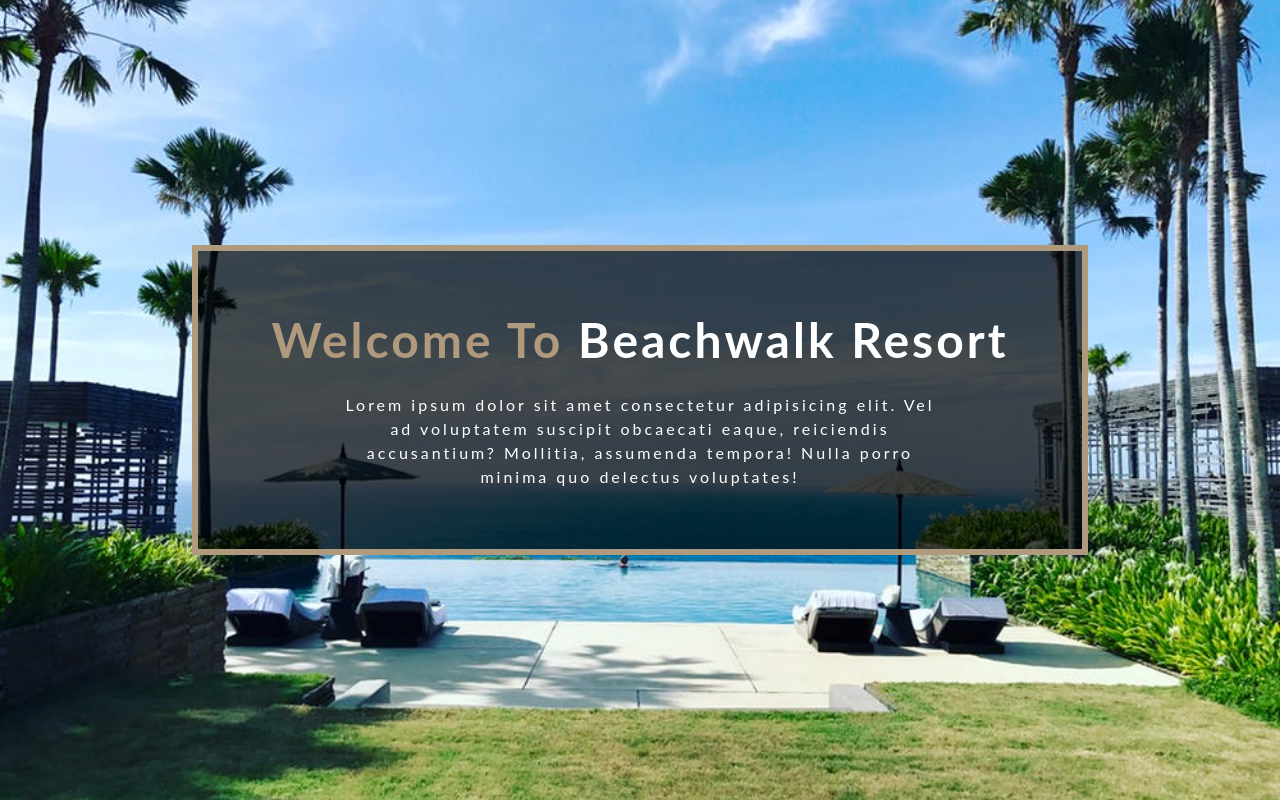
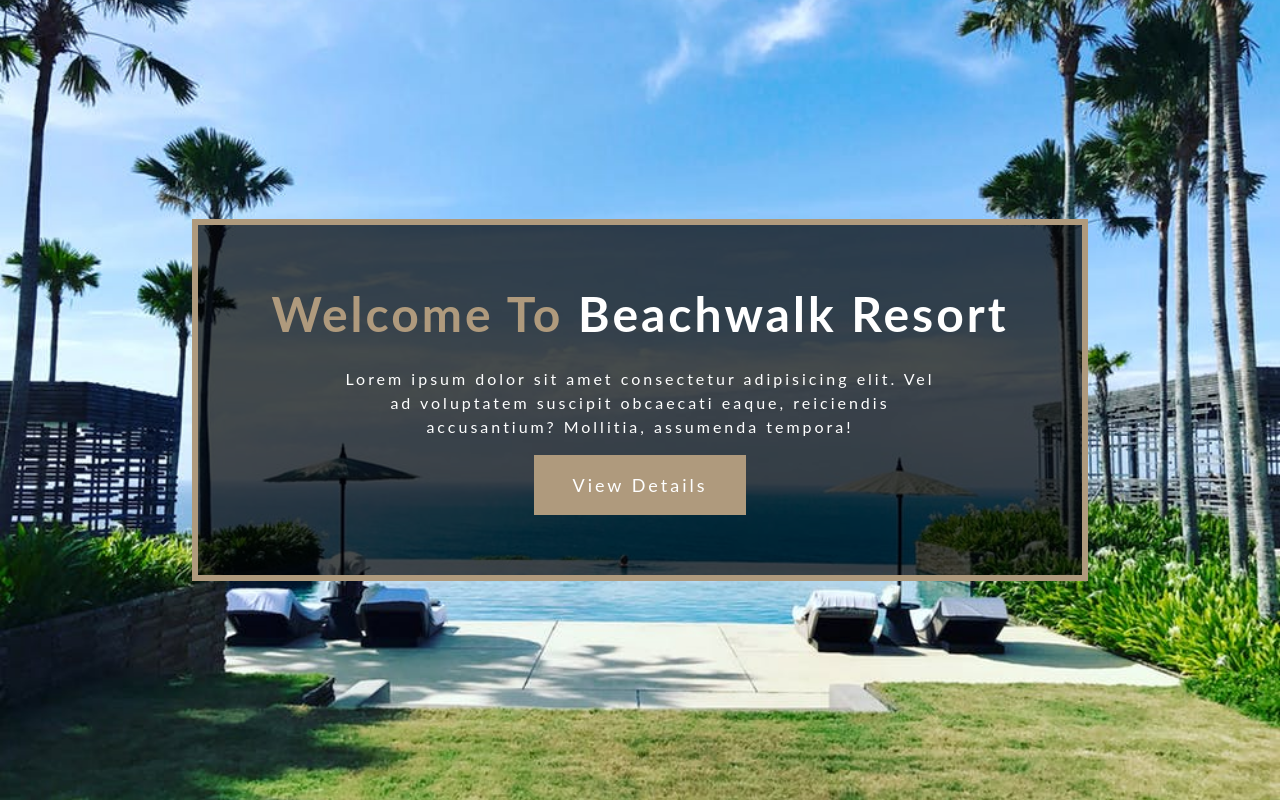
Before and after one commit to juliasut/beachwalk_resort, a React (Create React App) app: page / in a window 1280 px wide. Built offline with nearby package versions, Linux system fonts and the light colour scheme; the HTML template or start-up script is replaced by a standard one.

Commit message:
Create primary button styled component

```diff
--- a/src/components/globals/Banner.js
+++ b/src/components/globals/Banner.js
@@ -68,11 +68,11 @@ const BannerWrapper = styled(Banner)`
     }`}
 
   h1 {
-    ${fadeIn("100%", "-10", "0")}
+    ${fadeIn('100%', '-10', '0')}
   }
 
   .info {
-    ${fadeIn("-100%", "-10", "0")}
+    ${fadeIn('-100%', '-10', '0')}
   }
 `;
 
--- /dev/null
+++ b/src/components/globals/Buttons.js
@@ -0,0 +1,29 @@
+import styled from 'styled-components';
+import {
+  setColor,
+  setRem,
+  setLetterSpacing,
+  setFont,
+  setBorder,
+  setTransition,
+} from '../../styles';
+
+export const PrimaryBtn = styled.button`
+  display: inline-block;
+  background: ${setColor.primaryColor};
+  color: ${setColor.mainWhite};
+  text-transform: capitalize;
+  font-size: ${setRem(18)};
+  ${setFont.main};
+  padding: ${setRem(17)} ${setRem(36)};
+  ${setBorder({ color: setColor.primaryColor })};
+  ${setLetterSpacing(3)};
+  ${setTransition()};
+  &:hover {
+    background: transparent;
+    color: ${setColor.primaryColor};
+  }
+  text-decoration: none;
+  ${(props) =>
+    `margin: ${props.t || 0} ${props.r || 0} ${props.b || 0} ${props.l || 0}`};
+`;
--- a/src/components/home/Header.js
+++ b/src/components/home/Header.js
@@ -1,14 +1,20 @@
 import React from 'react';
 import Hero from '../globals/Hero';
-import aboutImg from '../../images/aboutBcg.jpeg';
+// import aboutImg from '../../images/aboutBcg.jpeg';
 import homeImg from '../../images/homeBcg.jpeg';
 import Banner from '../globals/Banner';
+import { PrimaryBtn } from '../globals/Buttons';
 
 export const Header = () => {
   return (
     <Hero img={homeImg}>
-      <Banner greeting="welcome to" title="beachwalk resort" text="Lorem ipsum dolor sit amet consectetur adipisicing elit. Vel ad voluptatem suscipit obcaecati eaque, reiciendis accusantium? Mollitia, assumenda tempora! Nulla porro minima quo delectus voluptates!"  />
-
+      <Banner
+        greeting="welcome to"
+        title="beachwalk resort"
+        text="Lorem ipsum dolor sit amet consectetur adipisicing elit. Vel ad voluptatem suscipit obcaecati eaque, reiciendis accusantium? Mollitia, assumenda tempora!"
+      >
+      <PrimaryBtn t="1rem">view details</PrimaryBtn>
+      </Banner>
     </Hero>
   );
 };
--- a/src/styles.js
+++ b/src/styles.js
@@ -57,3 +57,11 @@ export const media = Object.keys(sizes).reduce((acc, label) => {
   `;
   return acc;
 }, {});
+
+export const setTransition = ({
+  property = 'all',
+  time = '0.3s',
+  timing = 'ease-in-out',
+} = {}) => {
+  return `transition: ${property} ${time} ${timing}`;
+};
```
